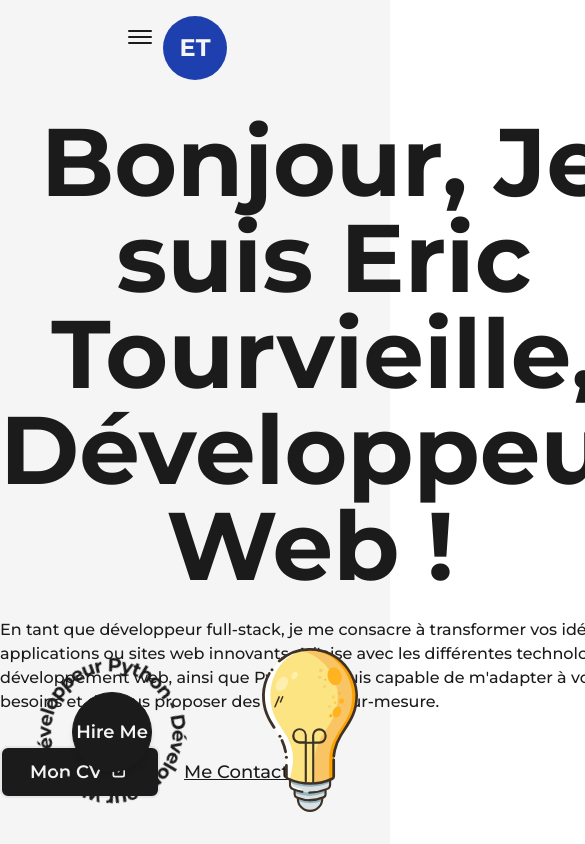
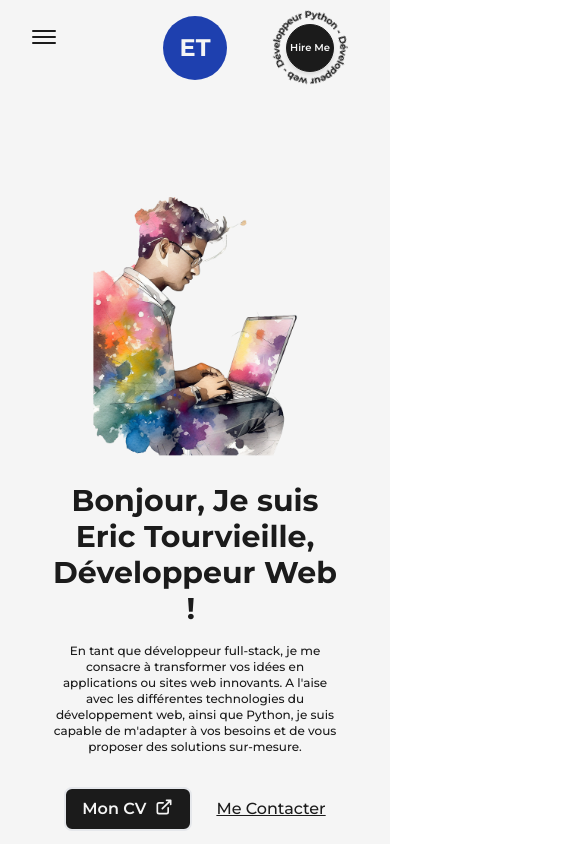
Before and after one commit to ElioTourvieille/PortFolio-Next, a Next.js app: page / in a window 390 px wide. Shown: the top 844 px of the page, 585 px wide, since content can reach past the window. Built offline with nearby package versions, Linux system fonts and the light colour scheme.

Commit message:
Responsive commit

```diff
--- a/src/components/AnimatedText.js
+++ b/src/components/AnimatedText.js
@@ -18,7 +18,7 @@ const AnimatedText = ({text, className=""}) => {
         <div className="w-full mx-auto py-2 flex items-center justify-center text-center
          overflow-hidden sm:py-0">
             <motion.h1
-                className={`inline-block w-full text-dark font-bold text-8xl dark:text-light ${className}`}
+                className={`inline-block w-full text-dark font-bold dark:text-light ${className}`}
                 variants={quote}
                 initial="initial"
                 animate="animate"
--- a/src/components/Footer.js
+++ b/src/components/Footer.js
@@ -4,12 +4,11 @@ const Footer = () => {
     return (
         <footer className='w-full border-t-2 border-solid border-dark
         font-medium text-lg
-        dark:text-light dark:border-light
+        dark:text-light dark:border-light sm:text-base
         '>
-            <Layout className='py-8 flex items-center justify-between'>
+            <Layout className='py-8 flex items-center justify-between xl:py-6 lg:flex-col lg:py-4'>
                 <span>{new Date().getFullYear()} &copy; Tous droits réservés.</span>
                 <p>Conçu et réalisé par Eric Tourvieille</p>
-
             </Layout>
         </footer>
     );
--- a/src/components/HireMe.js
+++ b/src/components/HireMe.js
@@ -4,8 +4,10 @@ import Link from "next/link";
 
 const HireMe = () => {
     return (
-        <div className="fixed left-4 bottom-4 flex items-center justify-center overflow-hidden">
-            <div className="w-48 h-auto flex items-center justify-center relative">
+        <div className="fixed left-4 bottom-4 flex items-center justify-center overflow-hidden
+        md:right-8 md:left-auto md:top-0 md:bottom-auto md:absolute
+        ">
+            <div className="w-48 h-auto flex items-center justify-center relative md:w-24">
                 <CircularText className={"fill-dark animate-spin-slow dark:fill-light"} />
 
                 <Link href="mailto:e.tourvieille@gmail.com" className="flex items-center justify-center absolute
@@ -13,6 +15,8 @@ const HireMe = () => {
                 bg-dark text-light shadow-md border border-solid border-dark w-20 h-20 rounded-full
                 font-semibold text-lg hover:bg-light hover:text-dark transition-all ease duration-300
                 dark:text-dark dark:bg-light dark:hover:border-light dark:hover:bg-dark dark:hover:text-light
+
+                md:w-12 md:h-12 md:text-[10px]
                 ">Hire Me</Link>
             </div>
         </div>
--- a/src/components/Layout.js
+++ b/src/components/Layout.js
@@ -1,9 +1,8 @@
-import React from 'react';
 
 const Layout = ({children, className=""}) => {
     return (
-        <div className={`w-full h-full inline-block z-0 bg-light dark:bg-dark
-         xl:px-28 lg:px-24 md:px-20 sm:px-16 ${className}`}>
+        <div className={`w-full h-full inline-block z-0 bg-light dark:bg-dark px-28 pb-20
+         xl:px-32 lg:px-28 md:px-20 sm:px-12 sm:pb-0 ${className}`}>
             {children}
         </div>
     );
--- a/src/components/NavBar.js
+++ b/src/components/NavBar.js
@@ -58,16 +58,17 @@ const NavBar = () => {
 
     return (
         <header className='w-full px-32 py-8 mb-8 font-semibold text-lg flex items-center justify-between text-blue-900
-        dark:text-light
+        dark:text-light relative z-10 lg:px-16 md:px-12 sm:px-8 lg:mb-0
         '>
 
-        <button className="flex-col justify-center items-center flex lg:hidden" onClick={handleClick}>
+        <button className="hidden flex-col justify-center items-center lg:flex" onClick={handleClick}>
             <span className={`bg-dark dark:bg-light block transition-all duration-300 ease-out h-0.5 w-6 rounded-sm ${isOpen ? 'rotate-45 translate-y-1' : '-translate-y-0.5'} `}></span>
             <span className={`bg-dark dark:bg-light block transition-all duration-300 ease-out h-0.5 w-6 rounded-sm my-0.5 ${isOpen ? 'opacity-0' : 'opacity-100'} `}></span>
             <span className={`bg-dark dark:bg-light block transition-all duration-300 ease-out h-0.5 w-6 rounded-sm ${isOpen ? '-rotate-45 -translate-y-1' : 'translate-y-0.5'} `}></span>
         </button>
 
-            <div className="w-full hidden justify-between items-center lg:flex">
+            <div className="w-full flex justify-between items-center lg:hidden">
+
             <nav>
                 <CustomLink href='/' title="Accueil" className='mr-4' toggle={handleClick}/>
                 <CustomLink href='/about' title="A propos" className='mx-4' toggle={handleClick}/>
@@ -130,7 +131,7 @@ const NavBar = () => {
                             <motion.a href='https://github.com/ElioTourvieille' target={"_blank"}
                                       whileHover={{y:-3}}
                                       whileTap={{scale:0.9}}
-                                      className='w-[2rem] mr-3 bg-light rounded-full dark:bg-dark'
+                                      className='w-[2rem] mr-3 bg-light rounded-full sm:mx-1 dark:bg-dark'
                             >
                                 <GithubIcon />
                             </motion.a>
--- a/src/pages/index.js
+++ b/src/pages/index.js
@@ -18,32 +18,34 @@ export default function Home() {
         <meta name="description" content="Eric Tourvieille Développeur Web Portfolio" />
       </Head>
         <TransitionEffect />
-      <main className="flex items-start text-dark w-full min-h-screen dark:text-light">
-          <Layout className='lg:pt-0 md:p-16 sm:pt-8'>
-              <div className="flex items-center justify-between w-full xl:flex-row lg:flex-col">
-                  <div className='w-[39%]'>
-                      <Image src={profilePic} alt="Eric Tourvieille web developer" className='w-full h-auto outline-none xl:inline-block sm:hidden' loading="eager"
+      <main className="flex items-center text-dark w-full min-h-screen dark:text-light">
+          <Layout className='lg:pt-0 md:pt-16 sm:pt-8'>
+              <div className="flex items-center justify-between w-full lg:flex-col">
+                  <div className='w-1/3 xl:w-2/5 lg:w-1/2 md:w-3/4'>
+                      <Image src={profilePic} alt="Eric Tourvieille web developer" className='w-full h-auto lg:my-10 md:inline-block md:w-full md:my-5'
                       priority
                       sizes="(max-width: 768px) 100vw, (max-width: 1200px) 50vw, 50vw"
                       />
                   </div>
-                  <div className='xl:w-1/2 flex flex-col items-center self-center lg:w-full'>
-                      <AnimatedText text="Bonjour, Je suis Eric Tourvieille, Développeur Web !" className='xl:!text-left
-                      lg:!text-center lg:!text-6xl md:!text-5xl xs:!text-xl
+                  <div className='w-1/2 flex flex-col items-center self-center lg:w-full lg:text-center'>
+                      <AnimatedText text="Bonjour, Je suis Eric Tourvieille, Développeur Web !" className='!text-left !text-6xl
+                      xl:!text-5xl lg:!text-center lg:!text-6xl md:!text-5xl sm:!text-3xl
                       '/>
-                      <p className='my-4 text-base font-medium'>
+                      <p className='my-4 text-base font-medium md:text-sm sm:text-xs'>
                           En tant que développeur full-stack, je me consacre à transformer vos idées en applications ou sites web innovants.
                           A l'aise avec les différentes technologies du développement web, ainsi que Python,
                           je suis capable de m'adapter à vos besoins et de vous proposer des solutions sur-mesure.
                       </p>
-                      <div className='flex items-center self-start my-4'>
+                      <div className='flex items-center self-start my-4 lg:self-center'>
                           <Link href="/cvDev.pdf" target={"_blank"}
-                          className="btn-primary dark:text-dark dark:bg-light dark:hover:border-light dark:hover:bg-dark dark:hover:text-light"
+                          className="btn-primary dark:text-dark dark:bg-light dark:hover:border-light dark:hover:bg-dark dark:hover:text-light
+                          md:p-2 md:px-4 md:text-base
+                          "
                           download={true}
                           >Mon CV <LinkArrow className={"!w-5 ml-2 mb-1"} />
                           </Link>
                           <Link href="/contact"
-                          className="ml-6 text-lg font-medium capitalize text-dark underline dark:text-light"
+                          className="ml-6 text-lg font-medium capitalize text-dark underline dark:text-light md:text-base"
                           >Me contacter</Link>
                       </div>
                   </div>
@@ -51,7 +53,7 @@ export default function Home() {
           </Layout>
 
           <HireMe />
-          <div className="absolute right-8 bottom-8 inline-block w-24">
+          <div className="absolute right-8 bottom-8 inline-block w-24 md:hidden">
               <Image src={lightBulb} alt="Light Logo" className="w-full h-auto"  />
           </div>
       </main>
--- a/tailwind.config.js
+++ b/tailwind.config.js
@@ -22,25 +22,26 @@ module.exports = {
                 'spin-slow': "spin 8s linear infinite",
             },
         },
+        screens: {
+            '2xl': {max: '1535px'},
+            // => @media (max-width: 1535px) { ... }
+
+            'xl': {max: '1279px'},
+            // => @media (max-width: 1279px) { ... }
+
+            'lg': {max: '1023px'},
+            // => @media (max-width: 1023px) { ... }
+
+            'md': {max: '767px'},
+            // => @media (max-width: 767px) { ... }
+
+            'sm': {max: '639px'},
+            // => @media (max-width: 639px) { ... }
+
+            'xs': {max: '375px'},
+            // => @media (max-width: 375px) { ... }
+        },
     },
-    screens: {
-        "2xl" : {max: "1535px"},
-        // => @media (min-width: 1535px) {...}
 
-        "xl" : {max: "1279px"},
-        // => @media (min-width: 1279px) {...}
-
-        "lg" : {max: "1023px"},
-        // => @media (min-width: 1023px) {...}
-
-        "md" : {max: "767px"},
-        // => @media (min-width: 767px) {...}
-
-        "sm" : {max: "639px"},
-        // => @media (min-width: 639px) {...}
-
-        "xs" : {max: "425px"},
-        // => @media (min-width: 479px) {...}
-    },
     plugins: [],
 }
```
Also changed, not shown: src/components/Skills.js (+6 -3 lines), src/pages/about.js (+12 -12 lines), src/pages/contact.js (+15 -12 lines), src/pages/projects.js (+20 -16 lines).
